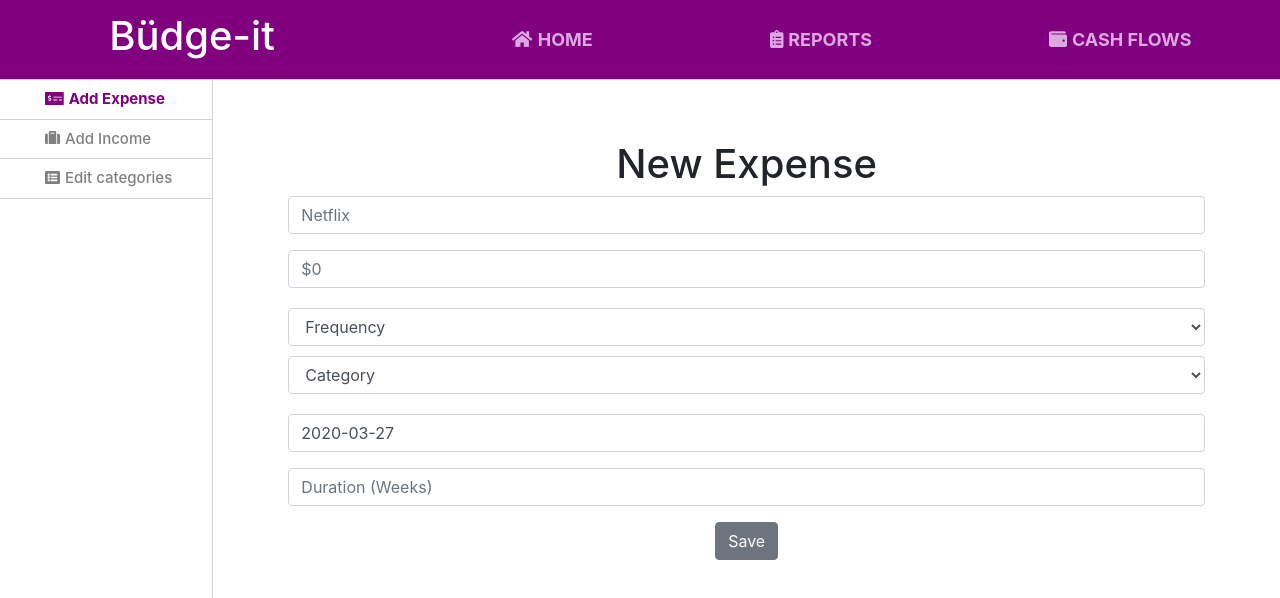
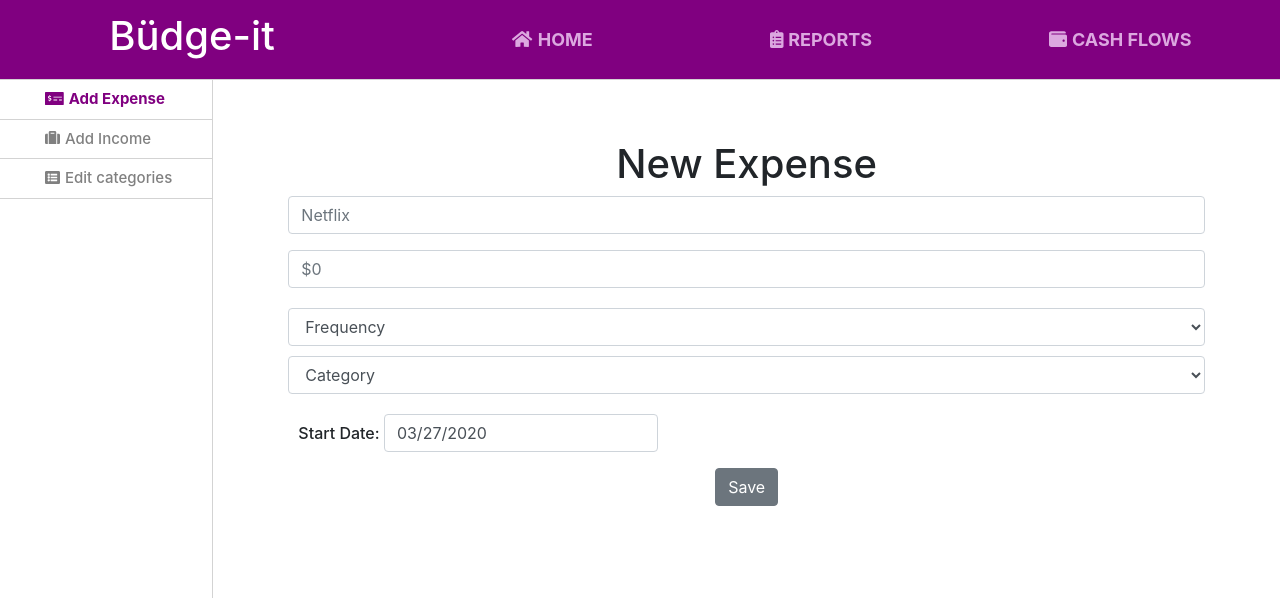
Before and after one commit to Nethermane/react_HCI_325, a React (Create React App) app: page /addexpense in a window 1280 px wide. Shown: the top 598 px of the page. Built offline with nearby package versions, Linux system fonts and the light colour scheme.

Commit message:
Added date pickers and styled them decently

```diff
--- a/package.json
+++ b/package.json
@@ -15,6 +15,7 @@
     "font-awesome": "^4.7.0",
     "react": "^16.13.0",
     "react-bootstrap": "^1.0.0-beta.17",
+    "react-datepicker": "^2.14.1",
     "react-dom": "^16.8.6",
     "react-hooks-lib": "^0.1.5",
     "react-router-dom": "^5.1.2",
--- /dev/null
+++ b/src/components/DatePickerWrapper.jsx
@@ -0,0 +1,30 @@
+import React from "react";
+import DatePicker from "react-datepicker";
+import { Button, Form } from "react-bootstrap";
+
+import "react-datepicker/dist/react-datepicker.css";
+
+// CSS Modules, react-datepicker-cssmodules.css
+// import 'react-datepicker/dist/react-datepicker-cssmodules.css';
+
+export default class DatePickerWrapper extends React.Component {
+    state = {
+        startDate: new Date()
+    };
+
+    handleChange = date => {
+        this.setState({
+            startDate: date
+        });
+    };
+
+    render() {
+        return (
+            <DatePicker id="addNewStartDate"
+                className="form-control"
+                selected={this.state.startDate}
+                onChange={this.handleChange}
+            />
+        );
+    }
+}
--- a/src/pages/AddExpense.jsx
+++ b/src/pages/AddExpense.jsx
@@ -3,7 +3,7 @@ import { Button, Form, Dropdown } from "react-bootstrap";
 import { Link } from "react-router-dom";
 import useGlobalState from "../UseGlobalState";
 import { withRouter } from 'react-router-dom';
-
+import DatePickerWrapper from "../components/DatePickerWrapper";
 function AddExpense(props) {
     //return <p>add expense page</p>;
     const state = useGlobalState()
@@ -13,7 +13,6 @@ function AddExpense(props) {
         existingVal.push({ id: state.expenses[i].id, name: state.expenses[i].name, amount: state.expenses[i].amount, date: state.expenses[i].date, frequency: state.expenses[i].date, duration: state.expenses[i].duration })
         i++;
     }
-
     return (
         <div style={{ margin: "60px" }}>
             <h1>New Expense</h1>
@@ -44,36 +43,31 @@ function AddExpense(props) {
                         <option value="transportation">Transportation</option>
                     </Form.Control>
                 </div>
-                <div>
-                    <Form.Group controlId="addNewStartDate">
-                        <Form.Control type="text" placeholder="Start Date" defaultValue={(new Date().toISOString().split('T', 1))[0]}/>
-                    </Form.Group>
-                </div>
-                <div>
-                    <Form.Group controlId="addNewDuration">
-                        <Form.Control type="text" placeholder="Duration (Weeks)" />
+                <div style={{ margin: "10px", width:"100%"}}>
+                    <Form.Group style={{textAlign: "left"}}>
+                        <h6 style={{display:"inline"}}>Start Date: </h6>
+                        <DatePickerWrapper />
                     </Form.Group>
                 </div>
                 <Button variant="secondary" type="submit" onClick={() => {
                     let nam = document.getElementById("addNewExpenseName").value.toString();
                     let amoun = document.getElementById("addNewExpenseAmount").value.toString();
                     let dat = document.getElementById("addNewStartDate").value.toString()
-                    let duratio = document.getElementById("addNewDuration").value.toString()
                     let frequenc = document.getElementById("frequency").value.toString()
                     let categor = document.getElementById("category").value.toString()
 
-                    if(!(nam && amoun && dat && duratio && frequenc && categor))
+                    if (!(nam && amoun && dat && frequenc && categor))
                         return;
-                    state.setExpenses([{ id: Math.random(),
+                    state.setExpenses([{
+                        id: Math.random(),
                         name: document.getElementById("addNewExpenseName").value,
                         amount: document.getElementById("addNewExpenseAmount").value,
                         date: document.getElementById("addNewStartDate").value,
-                        duration: document.getElementById("addNewDuration").value,
                         frequency: document.getElementById("frequency").value,
                         category: document.getElementById("category").value
-                }, ...existingVal]);
-                props.history.push('/');
-            }
+                    }, ...existingVal]);
+                    props.history.push('/');
+                }
                 }>Save</Button>
             </Form>
 
--- a/src/pages/AddIncome.jsx
+++ b/src/pages/AddIncome.jsx
@@ -2,6 +2,8 @@ import React from "react";
 import { Button, Form } from "react-bootstrap";
 import { Link } from "react-router-dom";
 import useGlobalState from "../UseGlobalState";
+import DatePickerWrapper from "../components/DatePickerWrapper";
+
 function AddIncome(props) {
   const state = useGlobalState()
   const existingVal = []
@@ -20,9 +22,10 @@ function AddIncome(props) {
         <Form.Group controlId="addNewIncomeAmount">
           <Form.Control type="text" placeholder="Income Amount ($0)" />
         </Form.Group>
-        <div>
-          <Form.Group controlId="addNewStartDate">
-            <Form.Control type="text" placeholder="Start Date" defaultValue={(new Date().toISOString().split('T', 1))[0]}></Form.Control>
+        <div style={{ margin: "10px", width: "100%" }}>
+          <Form.Group style={{ textAlign: "left" }}>
+            <h6 style={{ display: "inline" }}>Start Date: </h6>
+            <DatePickerWrapper />
           </Form.Group>
         </div>
         <div>
```
Also changed, not shown: 1 other file (tests, documents, lock files or other folders).
